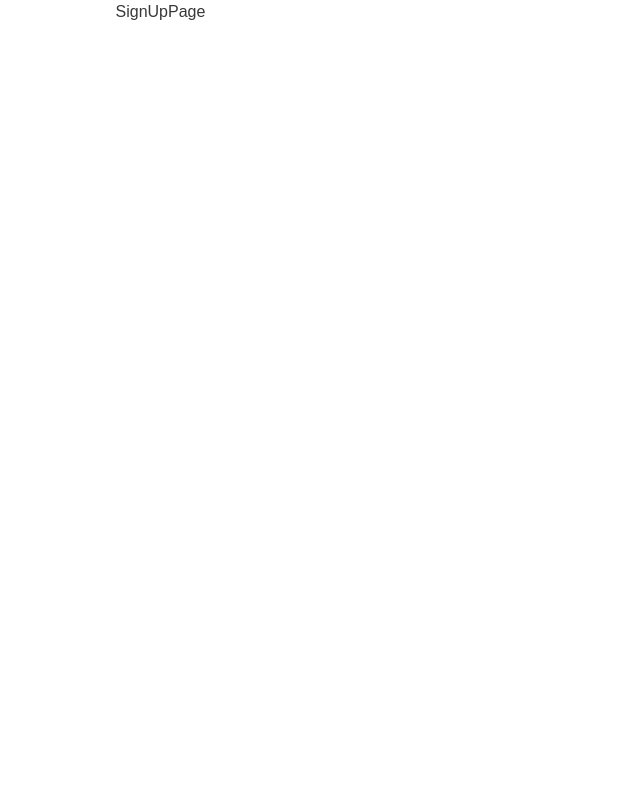
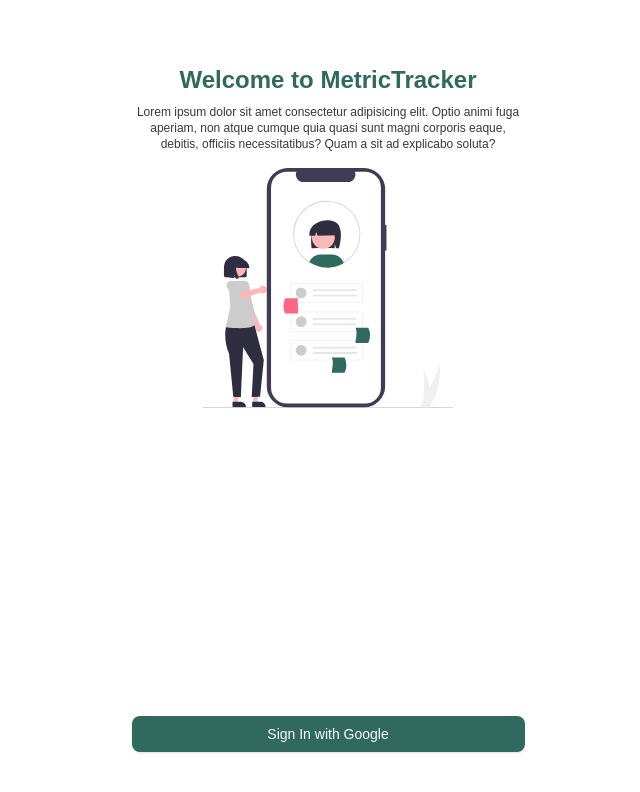
Before and after one commit to mimansha-swarup/SOD, a Next.js app: page /signup in a window 1280 px wide. Shown: the top 792 px of the page, without its empty margins (312-952 px from the left). Built offline with nearby package versions, Linux system fonts and the light colour scheme.

Commit message:
feat: signup page

```diff
--- a/src/app/layout.tsx
+++ b/src/app/layout.tsx
@@ -22,8 +22,8 @@
 }>) {
   return (
     <html lang="en">
-      <body className={`${roboto.variable}  flex text-eclipse`}>
-        <div className="w-[425px] m-auto">{children}</div>
+      <body className={`${roboto.style.fontFamily}  flex text-eclipse`}>
+        <div className="w-[425px] m-auto py-4 p-4">{children}</div>
       </body>
     </html>
   );
--- a/src/app/page.tsx
+++ b/src/app/page.tsx
@@ -1,10 +1,12 @@
 import HomeContainer from "@/container/home";
+import SignupContainer from "@/container/signup";
 import Image from "next/image";
 
 export default function Home() {
   return (
-    <main className="py-4 p-4">
+    <main>
       <HomeContainer />
+      {/* <SignupContainer /> */}
     </main>
   );
 }
--- a/src/app/signup/page.tsx
+++ b/src/app/signup/page.tsx
@@ -1,9 +1,12 @@
-import React from 'react'
+import SignUpContainer from "@/container/signup";
+import React from "react";
 
 const SignUpPage = () => {
   return (
-    <div>SignUpPage</div>
-  )
-}
+    <main>
+      <SignUpContainer />
+    </main>
+  );
+};
 
-export default SignUpPage
+export default SignUpPage;
--- a/src/container/home.tsx
+++ b/src/container/home.tsx
@@ -37,7 +37,7 @@
       </div>
 
       <div className="flex mb-8 gap-2">
-        {["metric", "kpi"].map((el) => (
+        {["metric", "kpi", "skill"].map((el) => (
           <div
             key={el}
             className={`rounded-lg px-4 py-1 ${
@@ -51,10 +51,12 @@
         ))}
       </div>
 
-      <div className="w-full mb-4">
+      <div className="w-full mb-6">
         <WeekSlider />
       </div>
-      <RadarChart data={dummyData} options={dummyOptions} />
+      <div className="mb-4">
+        <RadarChart data={dummyData} options={dummyOptions} />
+      </div>
 
       <Button className="bg-gradient-to-r from-turquoise to-eden w-full">
         Track Metrics
--- a/src/container/signup.tsx
+++ b/src/container/signup.tsx
@@ -1,11 +1,37 @@
-import React from 'react'
+"use client";
+import { Button } from "@/components/ui/button";
+import Image from "next/image";
+import React from "react";
+//  add image and text and at bottom only google signin
+const SignUpContainer = () => {
+  return (
+    <div className=" flex flex-col  justify-between pt-12 pb-16 h-screen">
+      <div className="flex flex-col">
+        <h1 className="text-2xl text-eden font-bold text-center mb-2">
+          Welcome to MetricTracker
+        </h1>
+        <p className="text-xs text-eclipse text-center mb-4 ">
+          Lorem ipsum dolor sit amet consectetur adipisicing elit. Optio animi
+          fuga aperiam, non atque cumque quia quasi sunt magni corporis eaque,
+          debitis, officiis necessitatibus? Quam a sit ad explicabo soluta?
+        </p>
+        <div className="w-full h-60 relative ">
+          <Image src="/skill.svg" alt="signup" fill objectFit="contain" />
+        </div>
+      </div>
 
-const signup = () => {
-  return (
-    <div className=''>
+      <div>
+        <Button
+          onClick={() => {
+            window.open("/", "_self");
+          }}
+          className="py-4 w-full rounded-lg bg-eden "
+        >
+          Sign In with Google
+        </Button>
+      </div>
+    </div>
+  );
+};
 
-    </div>
-  )
-}
-
-export default signup
+export default SignUpContainer;
```
Also changed, not shown: public/skill.svg (added).
